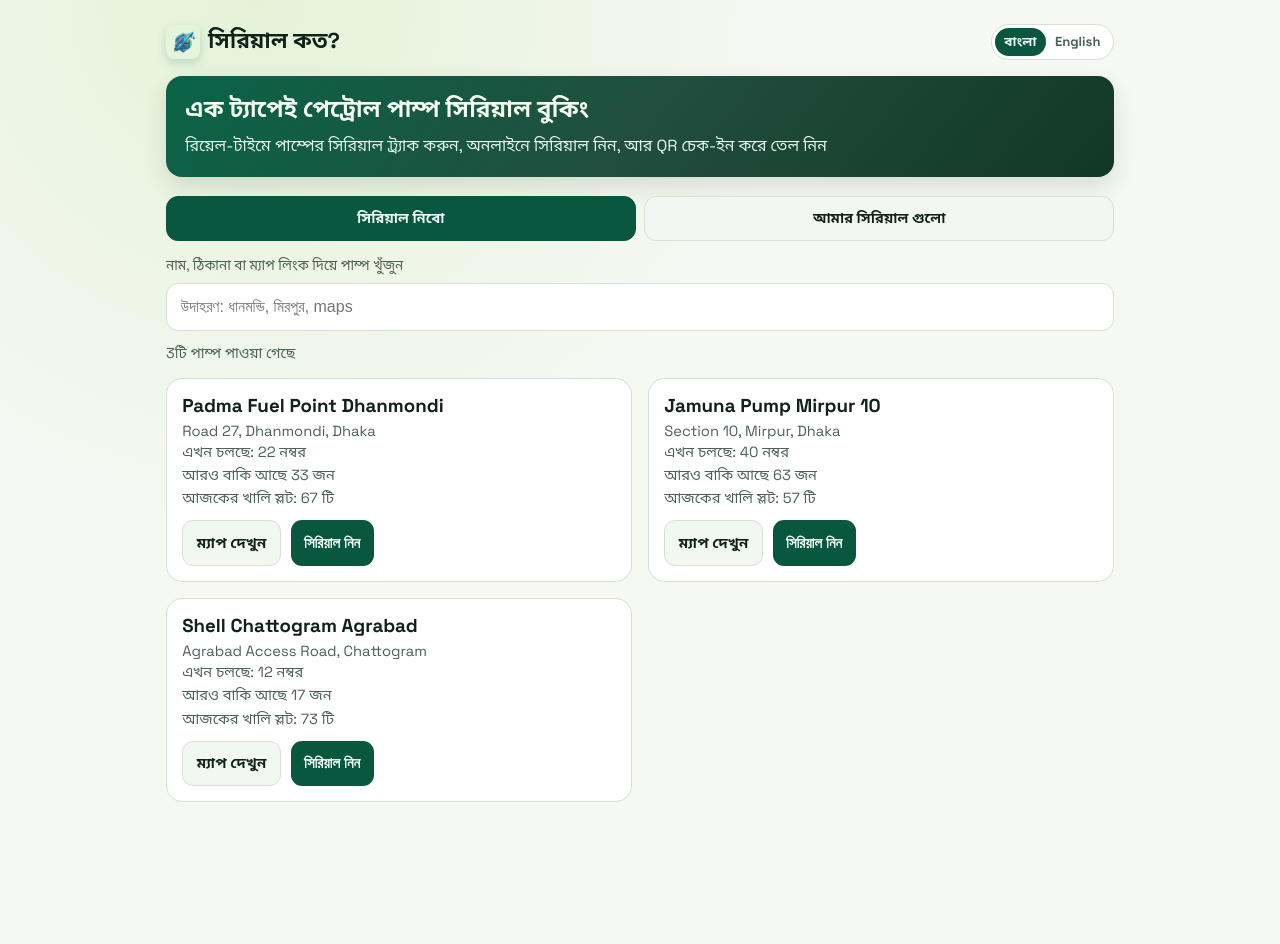
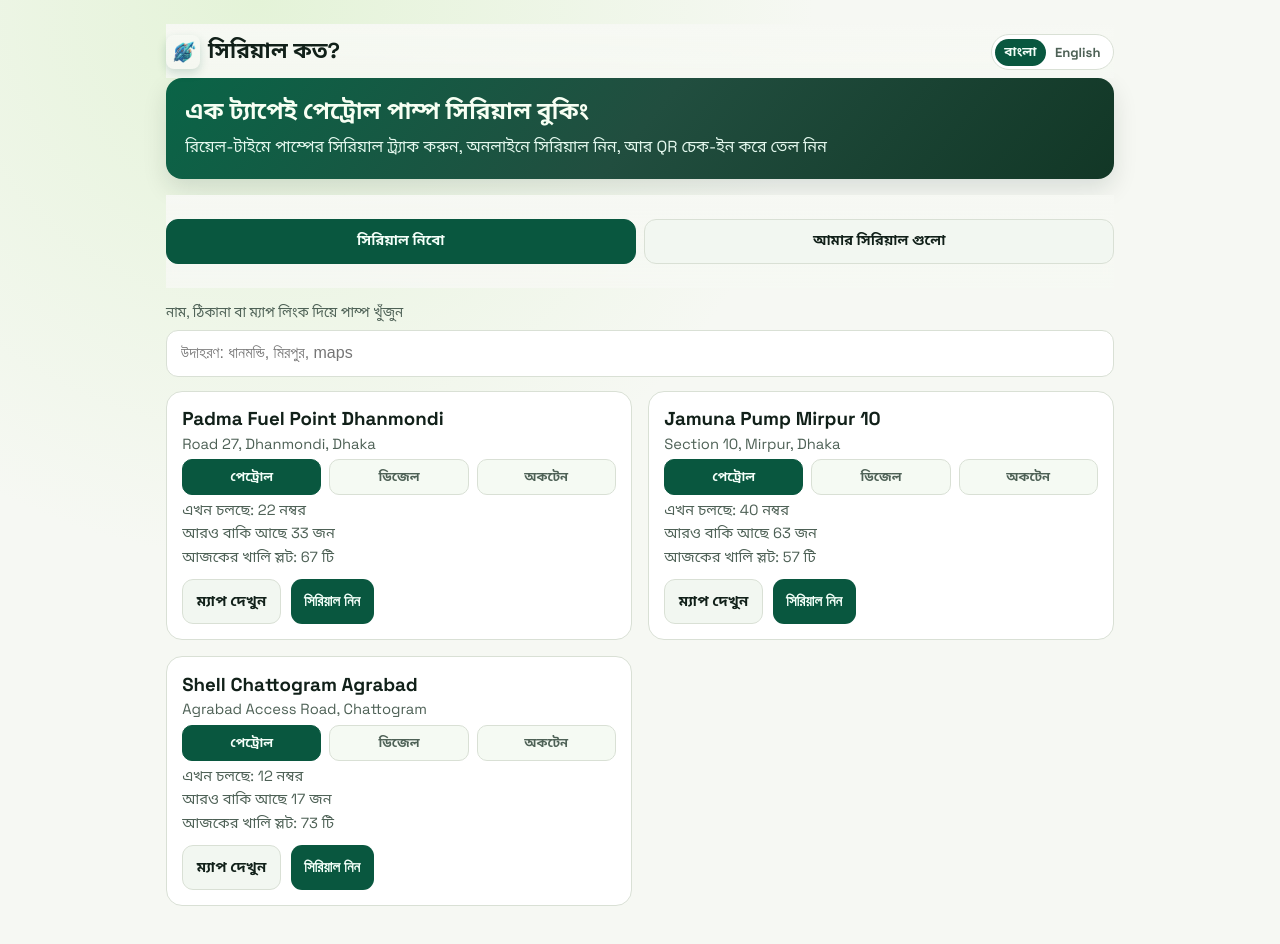
Before and after one commit to Nazm-nahid/queue-manager, a Vue app in the folder frontend/: page / in a window 1280 px wide. Both pictures are taken after a click on the tab "সিরিয়াল নিবো". Before the commit the page ends 842 px from the top, so only its background shows below. Built offline with nearby package versions, Linux system fonts and the light colour scheme.

Commit message:
add fuel type in pump card

```diff
--- a/frontend/src/components/PumpCard.vue
+++ b/frontend/src/components/PumpCard.vue
@@ -1,6 +1,6 @@
 <script setup lang="ts">
-import { ref } from 'vue';
-import type { Pump } from '../data/mockPumps';
+import { computed, ref } from 'vue';
+import type { FuelType, Pump } from '../data/mockPumps';
 import { useI18n } from '../i18n';
 import FuelTypeModal from './FuelTypeModal.vue';
 
@@ -10,20 +10,37 @@
 }>();
 const { t } = useI18n();
 const isFuelPickerOpen = ref(false);
-const selectedFuelType = ref<string | null>(null);
+const selectedFuelType = ref<FuelType | null>(null);
 const issuedSerial = ref<number | null>(null);
+const activeFuelTab = ref<FuelType>('petrol');
+
+const fuelTabs = computed(() => [
+  { key: 'petrol' as const, label: t('fuelTypes.petrol'), description: t('fuelTypes.petrolDesc') },
+  { key: 'diesel' as const, label: t('fuelTypes.diesel'), description: t('fuelTypes.dieselDesc') },
+  { key: 'octane' as const, label: t('fuelTypes.octane'), description: t('fuelTypes.octaneDesc') },
+]);
+
+const activeFuelInfo = computed(() => fuelTabs.value.find((fuel) => fuel.key === activeFuelTab.value));
+const activeFuelQueue = computed(() => props.pump.fuelQueues[activeFuelTab.value]);
 
 function handleSerial() {
   isFuelPickerOpen.value = true;
 }
 
-function fuelLabel(fuelType: string) {
-  return t(`fuelTypes.${fuelType as 'diesel' | 'petrol' | 'octane'}`);
+function fuelLabel(fuelType: FuelType) {
+  return t(`fuelTypes.${fuelType}`);
+}
+
+function isFuelType(value: string): value is FuelType {
+  return value === 'diesel' || value === 'petrol' || value === 'octane';
 }
 
 function handleFuelSelect(fuelType: string) {
+  if (!isFuelType(fuelType)) return;
+
   selectedFuelType.value = fuelType;
-  issuedSerial.value = props.pump.nextSerial;
+  activeFuelTab.value = fuelType;
+  issuedSerial.value = props.pump.fuelQueues[fuelType].nextSerial;
   isFuelPickerOpen.value = false;
 
   emit('take-serial', {
@@ -39,13 +56,29 @@
     <div class="pump-body">
       <h3 class="pump-title">{{ pump.name }}</h3>
       <p class="pump-text">{{ pump.address }}</p>
+      <div class="fuel-tabs" role="tablist" :aria-label="t('fuelPicker.title')">
+        <button
+          v-for="fuel in fuelTabs"
+          :key="fuel.key"
+          type="button"
+          class="fuel-tab"
+          :class="{ active: activeFuelTab === fuel.key }"
+          role="tab"
+          :aria-selected="activeFuelTab === fuel.key"
+          @click="activeFuelTab = fuel.key"
+        >
+          {{ fuel.label }}
+        </button>
+      </div>
       <p class="pump-text">
-        {{ t('pump.running') }}: {{ pump.runningSerial }} {{ t('number') }}
+        {{ t('pump.running') }}: {{ activeFuelQueue.runningSerial }} {{ t('number') }}
       </p>
       <p class="pump-text">
-        {{ t('pump.next') }} {{ pump.nextSerial }} {{ t('people') }}
+        {{ t('pump.next') }} {{ activeFuelQueue.nextSerial }} {{ t('people') }}
       </p>
-      <p class="pump-text">{{ t('pump.slotsLeft') }}: {{ pump.dailySerialLimit - pump.nextSerial }} {{ t('ti') }}</p>
+      <p class="pump-text">
+        {{ t('pump.slotsLeft') }}: {{ activeFuelQueue.dailySerialLimit - activeFuelQueue.nextSerial }} {{ t('ti') }}
+      </p>
 
       <div v-if="selectedFuelType && issuedSerial !== null" class="serial-status-card serial-chip-row">
         <div class="status-item">
@@ -74,3 +107,39 @@
     />
   </article>
 </template>
+
+<style scoped>
+.fuel-tabs {
+  display: grid;
+  grid-template-columns: repeat(3, minmax(0, 1fr));
+  gap: 0.5rem;
+  margin-top: 0.4rem;
+  margin-bottom: 0.4rem;
+}
+
+.fuel-tab {
+  border: 1px solid var(--stroke);
+  border-radius: 10px;
+  padding: 0.5rem 0.4rem;
+  font: inherit;
+  font-size: 0.8rem;
+  font-weight: 700;
+  color: var(--muted);
+  background: #f5faf3;
+  cursor: pointer;
+}
+
+.fuel-tab.active {
+  color: #f4fff9;
+  background: var(--brand);
+  border-color: var(--brand);
+}
+
+.fuel-tab-info {
+  margin-top: 0.55rem;
+  color: var(--muted);
+  font-size: 0.86rem;
+  line-height: 1.45;
+  min-height: 2.5rem;
+}
+</style>
--- a/frontend/src/data/mockPumps.ts
+++ b/frontend/src/data/mockPumps.ts
@@ -1,3 +1,12 @@
+export type FuelType = 'diesel' | 'petrol' | 'octane';
+
+export type FuelQueueInfo = {
+  dailySerialLimit: number;
+  runningSerial: number;
+  nextSerial: number;
+  serviceMinutesPerVehicle: number;
+};
+
 export type Pump = {
   id: string;
   name: string;
@@ -5,10 +14,7 @@
   address: string;
   googleMapLink: string;
   imageUrl: string;
-  dailySerialLimit: number;
-  runningSerial: number;
-  nextSerial: number;
-  serviceMinutesPerVehicle: number;
+  fuelQueues: Record<FuelType, FuelQueueInfo>;
 };
 
 export const pumps: Pump[] = [
@@ -20,10 +26,26 @@
     googleMapLink: 'https://maps.google.com/?q=Road+27+Dhanmondi+Dhaka',
     imageUrl:
       'https://images.unsplash.com/photo-1563078840-6e1f1f5f0d84?auto=format&fit=crop&w=900&q=80',
+    fuelQueues: {
+      petrol: {
         dailySerialLimit: 100,
         runningSerial: 22,
         nextSerial: 33,
         serviceMinutesPerVehicle: 3,
+      },
+      diesel: {
+        dailySerialLimit: 80,
+        runningSerial: 15,
+        nextSerial: 24,
+        serviceMinutesPerVehicle: 4,
+      },
+      octane: {
+        dailySerialLimit: 70,
+        runningSerial: 9,
+        nextSerial: 14,
+        serviceMinutesPerVehicle: 5,
+      },
+    },
   },
   {
     id: 'pump-002',
@@ -33,10 +55,26 @@
     googleMapLink: 'https://maps.google.com/?q=Mirpur+10+Dhaka',
     imageUrl:
       'https://images.unsplash.com/photo-1631021725237-1450fda84f07?auto=format&fit=crop&w=900&q=80',
+    fuelQueues: {
+      petrol: {
         dailySerialLimit: 120,
         runningSerial: 40,
         nextSerial: 63,
         serviceMinutesPerVehicle: 4,
+      },
+      diesel: {
+        dailySerialLimit: 95,
+        runningSerial: 29,
+        nextSerial: 45,
+        serviceMinutesPerVehicle: 5,
+      },
+      octane: {
+        dailySerialLimit: 85,
+        runningSerial: 18,
+        nextSerial: 27,
+        serviceMinutesPerVehicle: 6,
+      },
+    },
   },
   {
     id: 'pump-003',
@@ -46,9 +84,25 @@
     googleMapLink: 'https://maps.google.com/?q=Agrabad+Chattogram',
     imageUrl:
       'https://images.unsplash.com/photo-1621983363691-b1620f859d48?auto=format&fit=crop&w=900&q=80',
+    fuelQueues: {
+      petrol: {
         dailySerialLimit: 90,
         runningSerial: 12,
         nextSerial: 17,
         serviceMinutesPerVehicle: 5,
       },
+      diesel: {
+        dailySerialLimit: 75,
+        runningSerial: 8,
+        nextSerial: 12,
+        serviceMinutesPerVehicle: 6,
+      },
+      octane: {
+        dailySerialLimit: 60,
+        runningSerial: 4,
+        nextSerial: 8,
+        serviceMinutesPerVehicle: 7,
+      },
+    },
+  },
 ];
--- a/frontend/src/pages/HomePage.vue
+++ b/frontend/src/pages/HomePage.vue
@@ -3,14 +3,14 @@
 import PumpCard from '../components/PumpCard.vue';
 import PumpSearchBar from '../components/PumpSearchBar.vue';
 import QueueSnapshotCard from '../components/QueueSnapshotCard.vue';
-import { pumps } from '../data/mockPumps';
+import { pumps, type FuelType } from '../data/mockPumps';
 import { useI18n } from '../i18n';
 
 type SerialBooking = {
   id: string;
   pumpId: string;
   serial: number;
-  fuelType: string;
+  fuelType: FuelType;
   pumpName: string;
   runningSerial: number;
   remainingSlots: number;
@@ -39,22 +39,27 @@
   });
 });
 
+function isFuelType(value: string): value is FuelType {
+  return value === 'diesel' || value === 'petrol' || value === 'octane';
+}
+
 function handleTakeSerial(payload: { serial: number; fuelType: string; pumpId: string }) {
   const pump = pumps.find((item) => item.id === payload.pumpId);
-  if (!pump) {
+  if (!pump || !isFuelType(payload.fuelType)) {
     return;
   }
 
-  const gap = Math.max(payload.serial - pump.runningSerial, 0);
+  const fuelQueue = pump.fuelQueues[payload.fuelType];
+  const gap = Math.max(payload.serial - fuelQueue.runningSerial, 0);
   const newBooking: SerialBooking = {
     id: `${payload.pumpId}-${payload.fuelType}-${payload.serial}-${Date.now()}`,
     pumpId: payload.pumpId,
     serial: payload.serial,
     fuelType: payload.fuelType,
     pumpName: pump.name,
-    runningSerial: pump.runningSerial,
-    remainingSlots: pump.dailySerialLimit - pump.nextSerial,
-    etaMinutes: gap * pump.serviceMinutesPerVehicle,
+    runningSerial: fuelQueue.runningSerial,
+    remainingSlots: fuelQueue.dailySerialLimit - fuelQueue.nextSerial,
+    etaMinutes: gap * fuelQueue.serviceMinutesPerVehicle,
   };
 
   bookedSerials.value = [newBooking, ...bookedSerials.value];
@@ -101,9 +106,6 @@
 
   <section v-else class="stack">
     <PumpSearchBar v-model="query" />
-
-    <p class="result-count">{{ t('home.resultCount', { count: filteredPumps.length }) }}</p>
-
     <div class="card-list">
       <PumpCard v-for="pump in filteredPumps" :key="pump.id" :pump="pump" @take-serial="handleTakeSerial" />
     </div>
--- a/frontend/src/styles.css
+++ b/frontend/src/styles.css
@@ -6,9 +6,11 @@
   --ink: #112019;
   --muted: #4e6156;
   --brand: #09573f;
-  --accent: #ff9f1c;
+  --accent: #ff9100;
   --stroke: #d9e0d5;
   --radius: 16px;
+  --sticky-gap: 0.45rem;
+  --header-sticky-offset: calc(34px + 0.7rem);
 }
 
 * {
@@ -37,7 +39,13 @@
   display: flex;
   flex-direction: column;
   gap: 0.25rem;
-  margin-bottom: 1rem;
+  margin-bottom: 0;
+  position: sticky;
+  top: 0;
+  z-index: 40;
+  padding: 0.65rem 0 var(--sticky-gap);
+  background: linear-gradient(180deg, rgba(246, 248, 243, 0.98), rgba(246, 248, 243, 0.88));
+  backdrop-filter: blur(8px);
 }
 
 .header-top {
@@ -111,7 +119,7 @@
 
 .kicker {
   margin: 0 0 0.55rem;
-  color: #ffe8bf;
+  color: var(--accent);
   font-size: 0.8rem;
   letter-spacing: 0.02em;
   text-transform: uppercase;
@@ -148,7 +156,14 @@
 .home-tabs {
   display: flex;
   gap: 0.55rem;
-  margin-top: 0.2rem;
+  margin-top: 0;
+  padding: 1.5rem 0;
+  position: sticky;
+  top: calc(var(--header-sticky-offset) + var(--sticky-gap));
+  z-index: 20;
+  /* padding: 0.45rem 0; */
+  background: linear-gradient(180deg, rgba(246, 248, 243, 0.98), rgba(246, 248, 243, 0.88));
+  backdrop-filter: blur(6px);
 }
 
 .home-tab {
```
Lines whose indentation alone changed are shown as unchanged.
